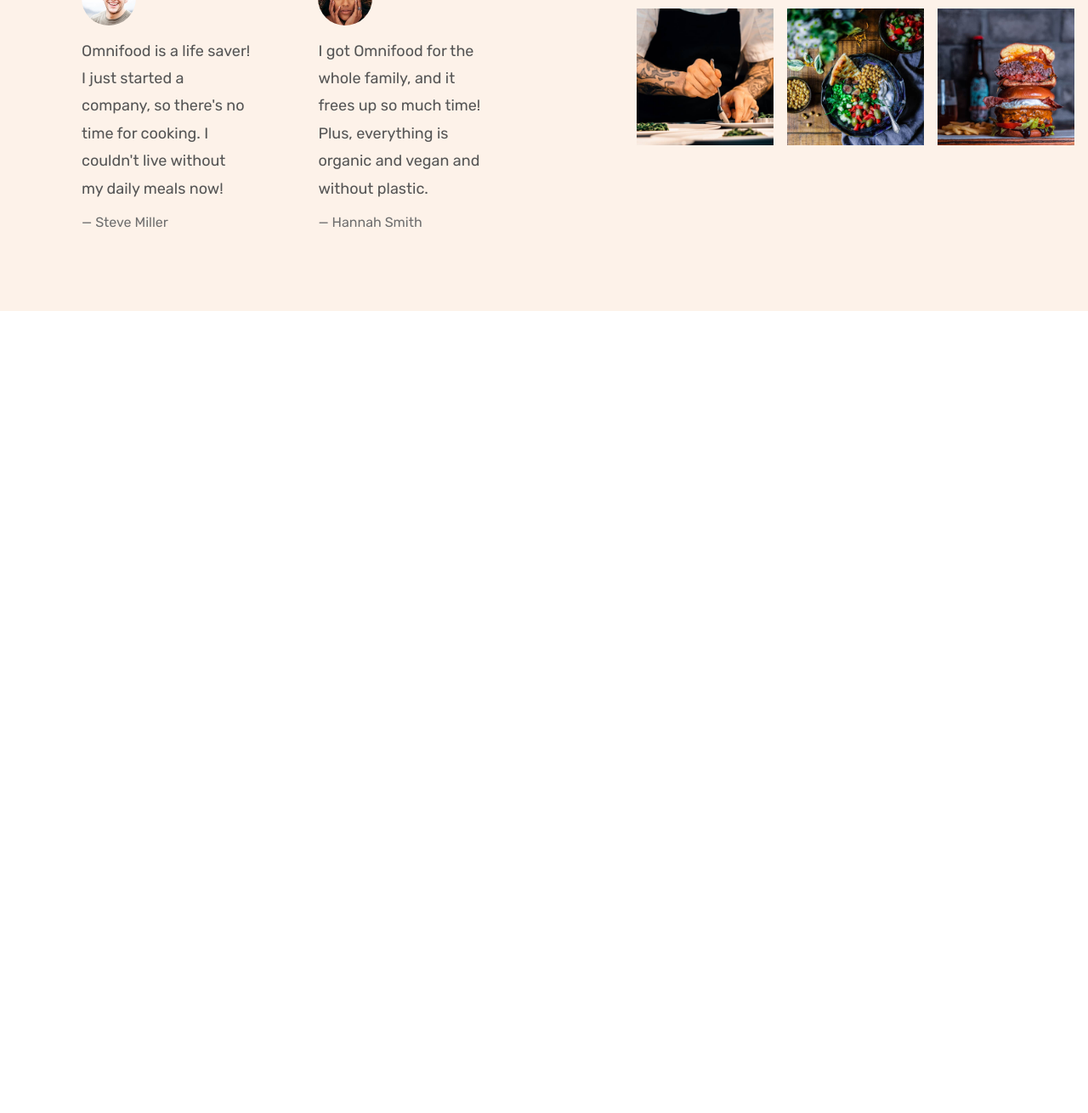
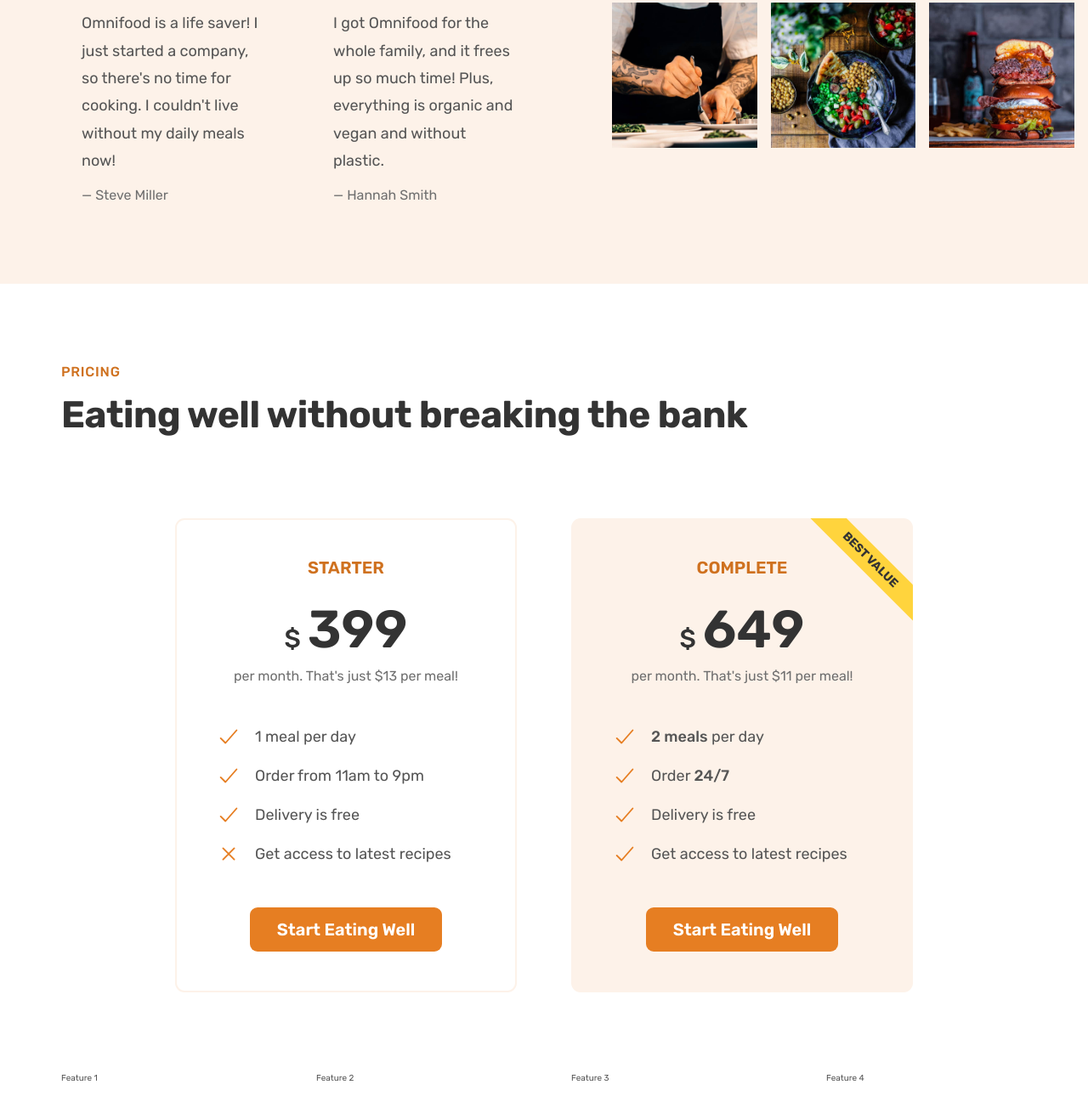
Before and after one commit to duyanhdo1010/omnifood, a plain HTML site: page index.html in a window 1280 px wide. Shown: the part 4261-5571 px from the top of the page at 85% size. Before the commit the page ends 4627 px from the top, so only its background shows below. Drawn offline with nearby package versions, Linux system fonts and the light colour scheme.

Commit message:
Build the pricing section

```diff
--- a/css/general.css
+++ b/css/general.css
@@ -79,6 +79,10 @@
   display: grid;
   column-gap: 6.4rem;
   row-gap: 9.6rem;
+}
+
+.grid:not(:last-child) {
+  margin-bottom: 9.6rem;
 }
 
 .grid--center-v {
@@ -191,6 +195,26 @@
   border-bottom: 1px solid transparent;
 }
 
+.list {
+  list-style: none;
+  display: flex;
+  flex-direction: column;
+  gap: 1.6rem;
+}
+
+.list-item {
+  font-size: 1.8rem;
+  display: flex;
+  align-items: center;
+  gap: 1.6rem;
+}
+
+.list-icon {
+  width: 3rem;
+  height: 3rem;
+  color: #e67e22;
+}
+
 /* Setting classes */
 
 .margin-right-sm {
--- a/css/style.css
+++ b/css/style.css
@@ -294,26 +294,6 @@
   font-size: 1.8rem;
 }
 
-.list {
-  list-style: none;
-  display: flex;
-  flex-direction: column;
-  gap: 1.6rem;
-}
-
-.list-item {
-  font-size: 1.8rem;
-  display: flex;
-  align-items: center;
-  gap: 1.6rem;
-}
-
-.list-icon {
-  width: 3rem;
-  height: 3rem;
-  color: #e67e22;
-}
-
 /**************************/
 /* TESTIMONIALS SECTION */
 /**************************/
@@ -372,3 +352,80 @@
 .gallery-item img:hover {
   transform: scale(1.1);
 }
+
+/**************************/
+/* PRICING SECTION */
+/**************************/
+
+.section-pricing {
+  padding: 9.6rem 0;
+}
+
+.pricing-plan {
+  border-radius: 11px;
+  width: 75%;
+}
+
+.pricing-plan--starter {
+  justify-self: end;
+  border: 2px solid #fdf2e9;
+  padding: 4.6rem;
+}
+
+.pricing-plan--complete {
+  background-color: #fdf2e9;
+  padding: 4.8rem;
+  position: relative;
+  overflow: hidden;
+}
+
+.pricing-plan--complete::after {
+  content: 'Best value';
+  position: absolute;
+  top: 6%;
+  right: -18%;
+
+  text-transform: uppercase;
+  font-size: 1.4rem;
+  font-weight: 700;
+  color: #333;
+  background-color: #ffd43d;
+  padding: 0.8rem 8rem;
+  transform: rotate(45deg);
+}
+
+.plan-header {
+  text-align: center;
+  margin-bottom: 4.8rem;
+}
+
+.plan-name {
+  color: #cf711f;
+  font-weight: 600;
+  font-size: 2rem;
+  text-transform: uppercase;
+  letter-spacing: 0.75;
+  margin-bottom: 3.2rem;
+}
+.plan-price {
+  font-size: 6.2rem;
+  font-weight: 600;
+  color: #333;
+  margin-bottom: 1.6rem;
+}
+
+.plan-price span {
+  font-size: 3rem;
+  font-weight: 500;
+  margin-right: 0.8rem;
+}
+.plan-text {
+  font-size: 1.6rem;
+  line-height: 1.6rem;
+  color: #6f6f6f;
+}
+
+.plan-sign-up {
+  text-align: center;
+  margin-top: 4.8rem;
+}
--- a/index.html
+++ b/index.html
@@ -278,7 +278,7 @@
         </div>
       </section>
 
-      <section class="section-testimonials grid grid--2-cols">
+      <section class="section-testimonials">
         <div class="testimonials-container">
           <span class="subheading">Testimonials</span>
           <h2 class="heading-secondary">Once you try it, you can't go back</h2>
@@ -412,6 +412,82 @@
           </figure>
         </div>
       </section>
+
+      <section class="section-pricing">
+        <div class="container">
+          <span class="subheading">Pricing</span>
+          <h2 class="heading-secondary">
+            Eating well without breaking the bank
+          </h2>
+        </div>
+
+        <div class="container grid grid--2-cols">
+          <div class="pricing-plan pricing-plan--starter">
+            <header class="plan-header">
+              <p class="plan-name">Starter</p>
+              <p class="plan-price"><span>$</span>399</p>
+              <p class="plan-text">per month. That's just $13 per meal!</p>
+            </header>
+            <ul class="list">
+              <li class="list-item">
+                <ion-icon class="list-icon" name="checkmark-outline"></ion-icon>
+                <span>1 meal per day</span>
+              </li>
+              <li class="list-item">
+                <ion-icon class="list-icon" name="checkmark-outline"></ion-icon>
+                <span>Order from 11am to 9pm</span>
+              </li>
+              <li class="list-item">
+                <ion-icon class="list-icon" name="checkmark-outline"></ion-icon>
+                <span>Delivery is free</span>
+              </li>
+              <li class="list-item">
+                <ion-icon class="list-icon" name="close-outline"></ion-icon>
+                <span>Get access to latest recipes</span>
+              </li>
+            </ul>
+            <div class="plan-sign-up">
+              <a href="#" class="btn btn--full">Start Eating Well</a>
+            </div>
+          </div>
+
+          <div class="pricing-plan pricing-plan--complete">
+            <header class="plan-header">
+              <p class="plan-name">Complete</p>
+              <p class="plan-price"><span>$</span>649</p>
+              <p class="plan-text">per month. That's just $11 per meal!</p>
+            </header>
+            <ul class="list">
+              <li class="list-item">
+                <ion-icon class="list-icon" name="checkmark-outline"></ion-icon>
+                <span><strong>2 meals</strong> per day</span>
+              </li>
+              <li class="list-item">
+                <ion-icon class="list-icon" name="checkmark-outline"></ion-icon>
+                <span>Order <strong>24/7</strong></span>
+              </li>
+              <li class="list-item">
+                <ion-icon class="list-icon" name="checkmark-outline"></ion-icon>
+                <span>Delivery is free</span>
+              </li>
+              <li class="list-item">
+                <ion-icon class="list-icon" name="checkmark-outline"></ion-icon>
+                <span>Get access to latest recipes</span>
+              </li>
+            </ul>
+            <div class="plan-sign-up">
+              <a href="#" class="btn btn--full">Start Eating Well</a>
+            </div>
+          </div>
+        </div>
+
+        <div class="container grid grid--4-cols">
+          <div class="feature">Feature 1</div>
+          <div class="feature">Feature 2</div>
+          <div class="feature">Feature 3</div>
+          <div class="feature">Feature 4</div>
+        </div>
+      </section>
     </main>
     <script
       type="module"
```
